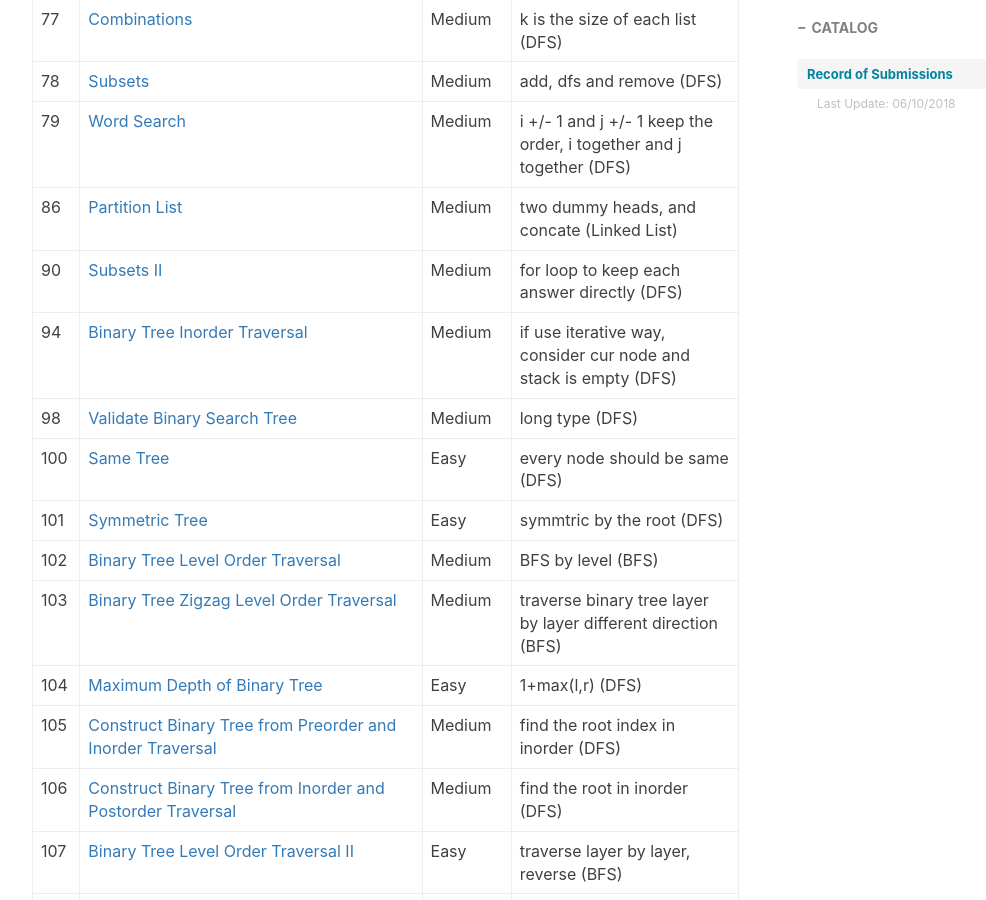
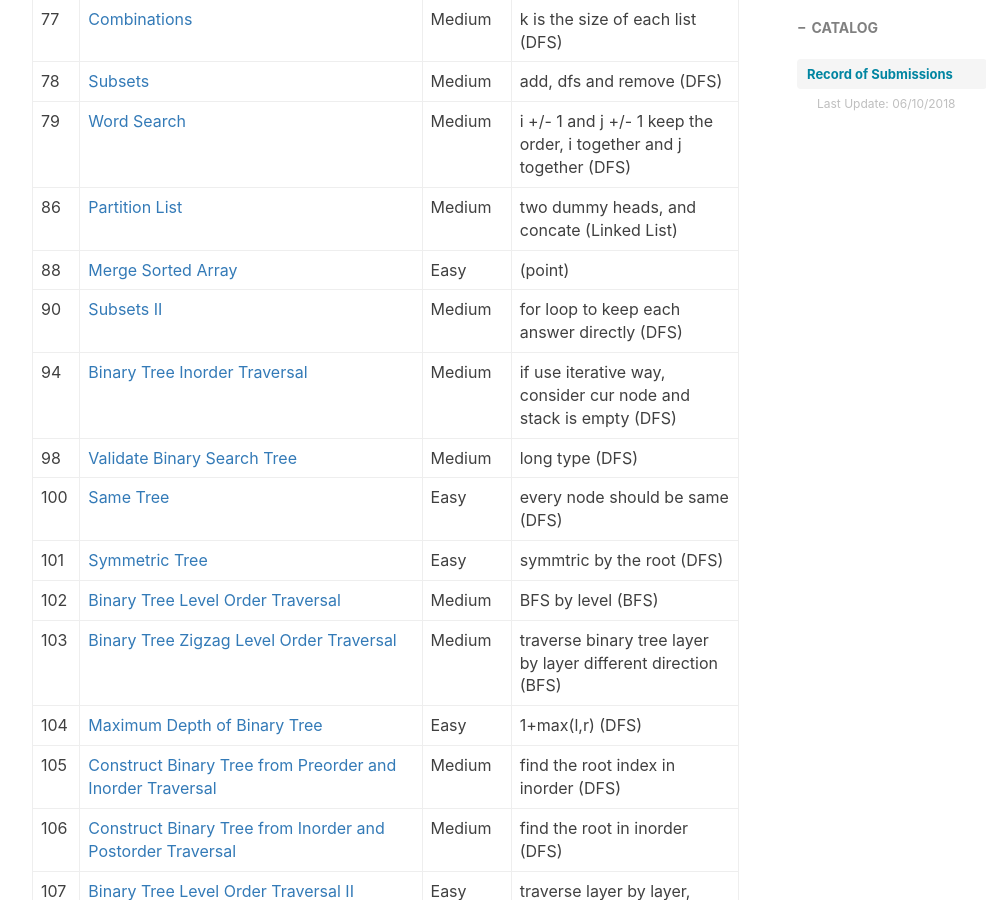
Before and after one commit to ly16/ly16.github.io, a Jekyll site: the page built from _posts/2018-05-18-leetcode-record-round1.md, in a window 1280 px wide and 900 px high, scrolled down 2257 px. Shown: the whole window, without its empty margins (233-1219 px from the left). Built offline with Jekyll 4.4.1, drawn with Linux system fonts in a browser that asks for light colours; nearby versions of some CDN libraries; comment, search, counter and statistics services are not loaded.

Commit message:
Update 2018-05-18-leetcode-record-round1.md

```diff
--- a/_posts/2018-05-18-leetcode-record-round1.md
+++ b/_posts/2018-05-18-leetcode-record-round1.md
@@ -45,6 +45,7 @@ tags:
 |78|[Subsets](https://github.com/ly16/LC-Practice/blob/master/All%20Subsets%20I.java)|Medium|add, dfs and remove (DFS)|
 |79|[Word Search](https://github.com/ly16/LC-Practice/blob/master/Word%20Search.java)|Medium|i +/- 1 and j +/- 1 keep the order, i together and j together (DFS)|
 |86|[Partition List](https://github.com/ly16/LC-Practice/blob/master/Partition%20Linked%20List.java)|Medium|two dummy heads, and concate (Linked List)|
+|88|[Merge Sorted Array](https://github.com/ly16/LC-Practice/blob/master/Merge%20Sorted%20Array.java)|Easy|(point)|
 |90|[Subsets II](https://github.com/ly16/LC-Practice/blob/master/All%20Subsets%20II.java)|Medium|for loop to keep each answer directly (DFS)|
 |94|[Binary Tree Inorder Traversal](https://github.com/ly16/LC-Practice/blob/master/In-order%20Traversal%20Of%20Binary%20Tree.java)|Medium|if use iterative way, consider cur node and stack is empty (DFS)|
 |98|[Validate Binary Search Tree](https://github.com/ly16/LC-Practice/blob/master/Validate%20Binary%20Search%20Tree.java)|Medium|long type (DFS)|
```
